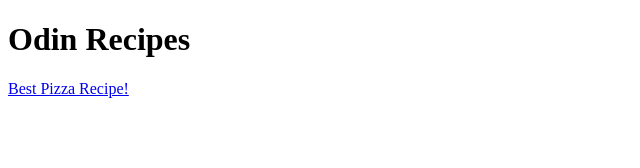
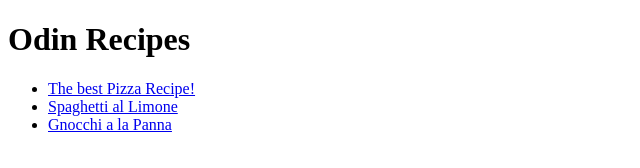
Before and after one commit to IvoSa92/odin-recipes, a plain HTML site: page index.html in a window 1280 px wide. Shown: the whole page, without its empty margins (0-640 px from the left). Drawn offline with Linux system fonts and the light colour scheme.

Commit message:
index.html

```diff
--- a/index.html
+++ b/index.html
@@ -7,6 +7,12 @@
 </head>
 <body>
     <h1>Odin Recipes</h1>
-    <a href="../recipes/pizza.html">Best Pizza Recipe!</a>
+    <ul>
+        <li><a href="recipes/pizza.html"> The best Pizza Recipe!</a></li>
+        <li><a href="recipes/Spaghetti_al_Limone.html"> Spaghetti al Limone</a></li>
+        <li><a href="recipes/Gnocchi_a_la_Panna.html"> Gnocchi a la Panna</a></li>
+    </ul>
+
+
 </body>
 </html>
```
Also changed, not shown: pizza.html (deleted, +0 -11 lines).
